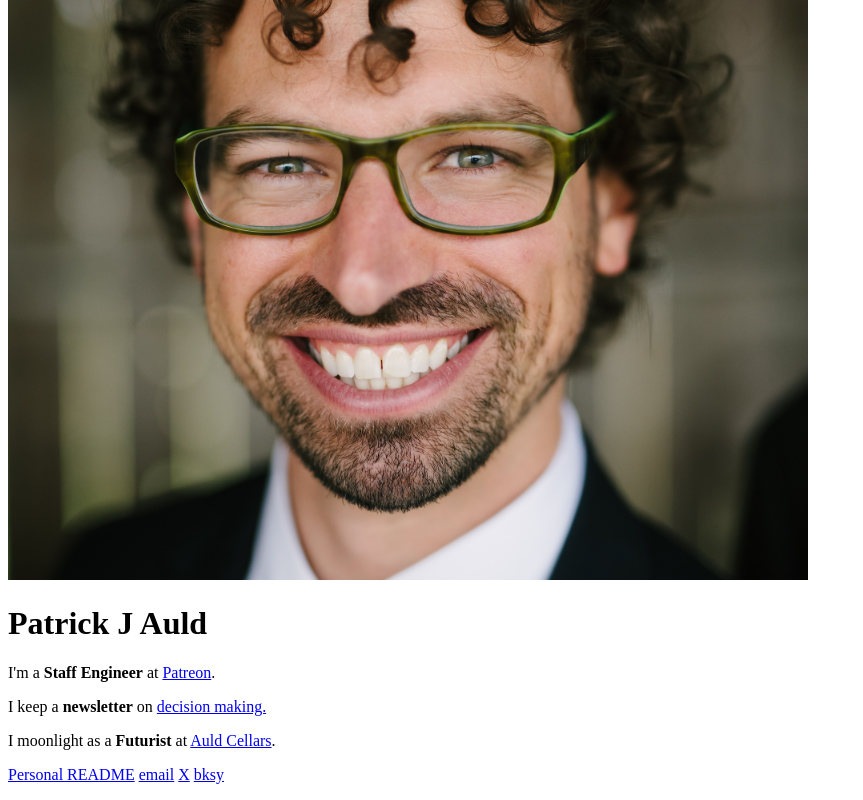
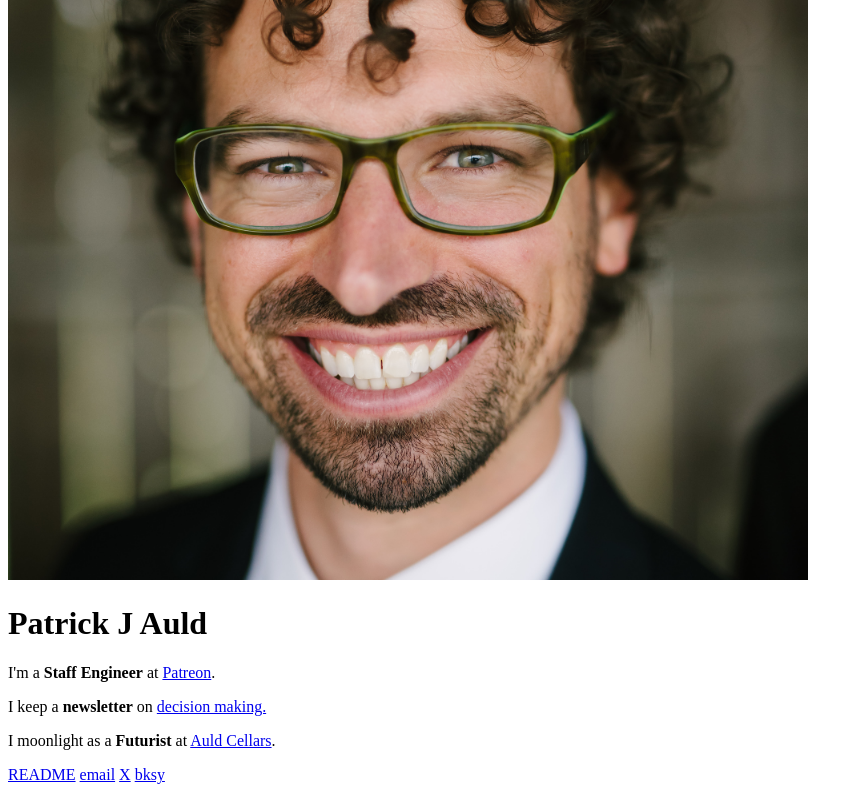
Before and after one commit to PatrickAuld/patrickauld.com, a Next.js app: page / in a window 1280 px wide. Shown: the part 228-1028 px from the top of the page, without its empty margins (0-863 px from the left). Built offline with nearby package versions, Linux system fonts and the light colour scheme.

Commit message:
Update index.tsx

```diff
--- a/pages/index.tsx
+++ b/pages/index.tsx
@@ -16,7 +16,7 @@ function AboutStatement() {
       <TextStatement>I keep a <b>newsletter</b> on <a className="underline" href="https://patrickauld.substack.com">decision making.</a></TextStatement>
       <TextStatement>I moonlight as a <b>Futurist</b> at <a className="underline" href="https://auldcellars.com">Auld Cellars</a>.</TextStatement>
 
-      <p className="mt-1 max-w-2xl text-base text-gray-700 pb-2 pt-8"><a className="underline" href="/README">Personal README</a> <a className="underline" href="mailto:patrick+homepage@patrickauld.com">email</a> <a className="underline" href="https://x.com/patrickauld">X</a> <a className="underline" href="https://bsky.app/profile/patrickauld.com">bksy</a></p>
+      <p className="mt-1 max-w-2xl text-base text-gray-700 pb-2 pt-8"><a className="underline" href="/README">README</a> <a className="underline" href="mailto:patrick+homepage@patrickauld.com">email</a> <a className="underline" href="https://x.com/patrickauld">X</a> <a className="underline" href="https://bsky.app/profile/patrickauld.com">bksy</a></p>
     </div>
   )
 }
```
